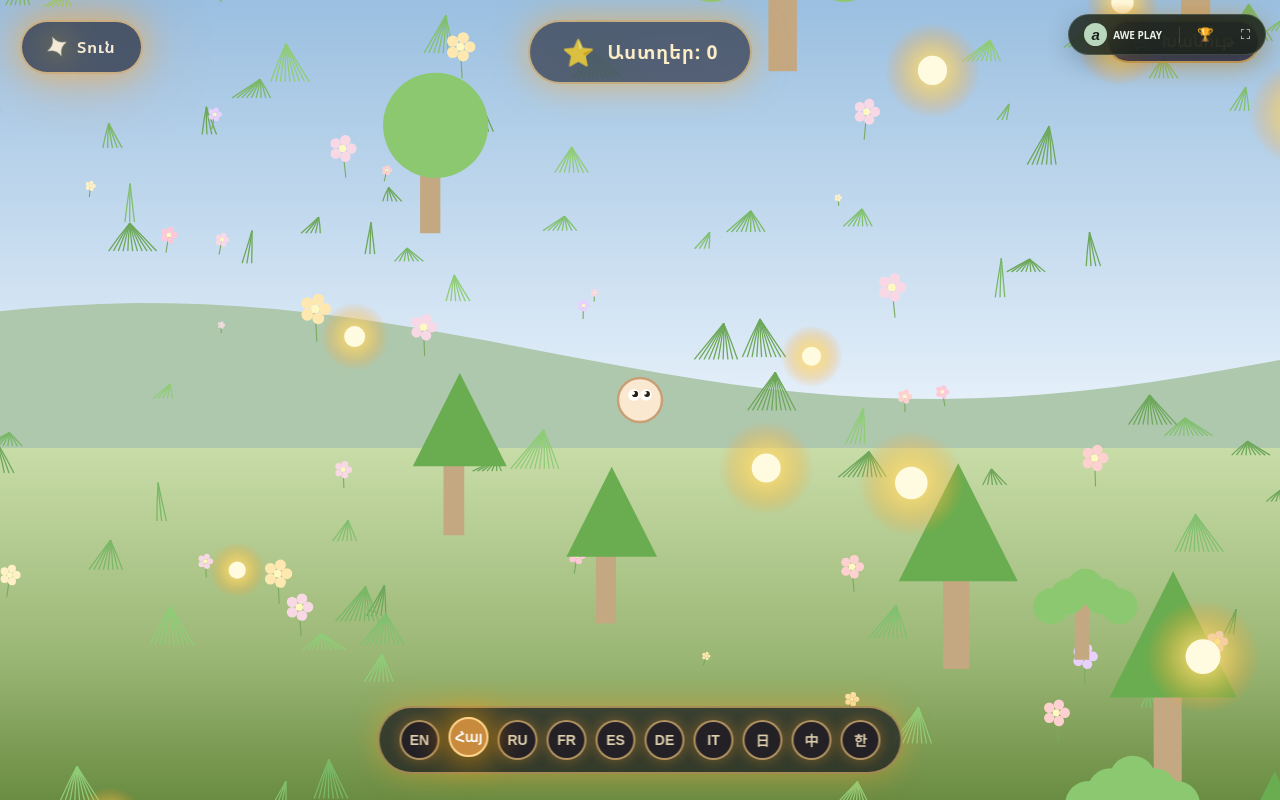
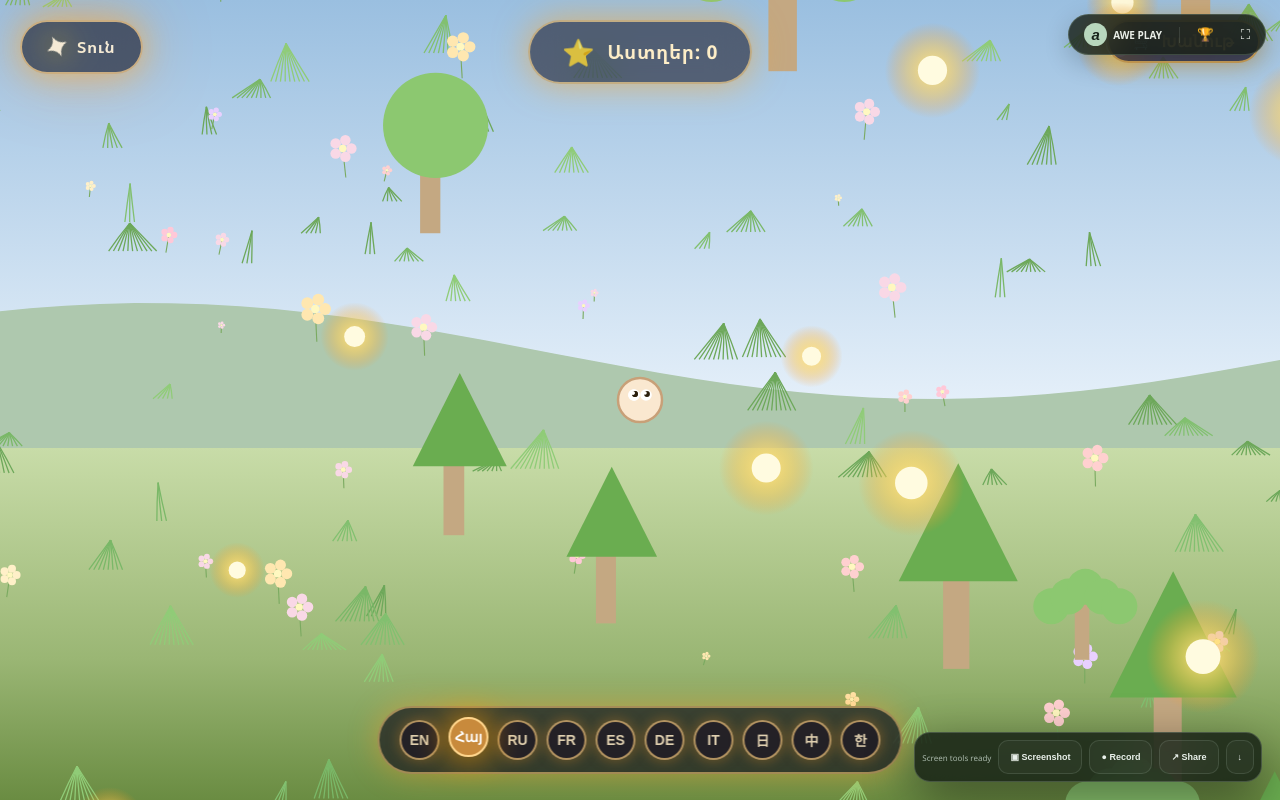
Before and after one commit to ARARAT33/AWEGame, a plain HTML site: page games/starlightmeadow.html in a window 1280 px wide. Drawn offline with Linux system fonts and the light colour scheme; animation ran at ten frames a second.

Commit message:
feat: add screen capture controls to every game

```diff
--- a/games/starlightmeadow.html
+++ b/games/starlightmeadow.html
@@ -954,5 +954,6 @@
   })();
 </script>
 <script src="../awe-game-ui.js"></script>
+<script src="../awe-capture.js"></script>
 </body>
 </html>
```
